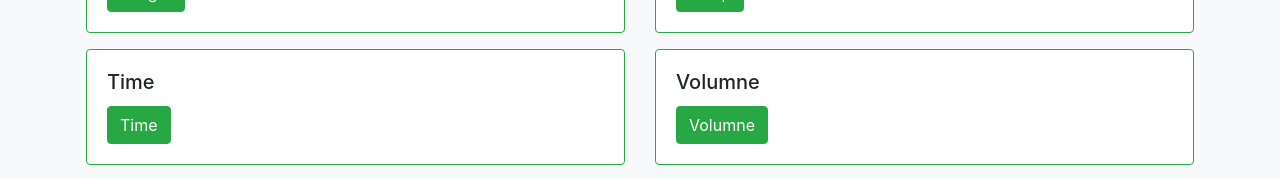
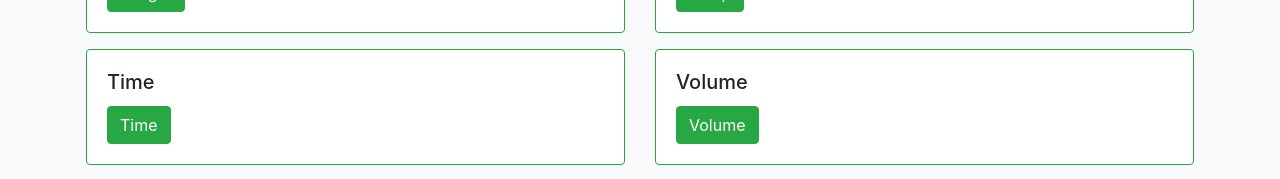
Before and after one commit to anuradha-lakruwan/unit-conversion-web-app, a React (Create React App) app: page / in a window 1280 px wide. Shown: the part 287-466 px from the top of the page. Built offline with nearby package versions, Linux system fonts and the light colour scheme.

Commit message:
typo fixed

```diff
--- a/src/data/conversions.json
+++ b/src/data/conversions.json
@@ -12,7 +12,7 @@
     "sort": 3
   },
   {
-        "category": "Category_Volumne",
+    "category": "Category_Volume",
     "sort": 4
   },
   {
--- a/src/i18n.ts
+++ b/src/i18n.ts
@@ -11,7 +11,7 @@ const resources = {
       Category_Length: "Length",
       Category_Temp: "Temp",
       Category_Time: "Time",
-      Category_Volumne: "Volumne",
+      Category_Volume: "Volume",
       Category_Weight: "Weight",
       Category_Angle: "Angle",
       Category_Area: "Area",
```
Lines whose indentation alone changed are shown as unchanged.
